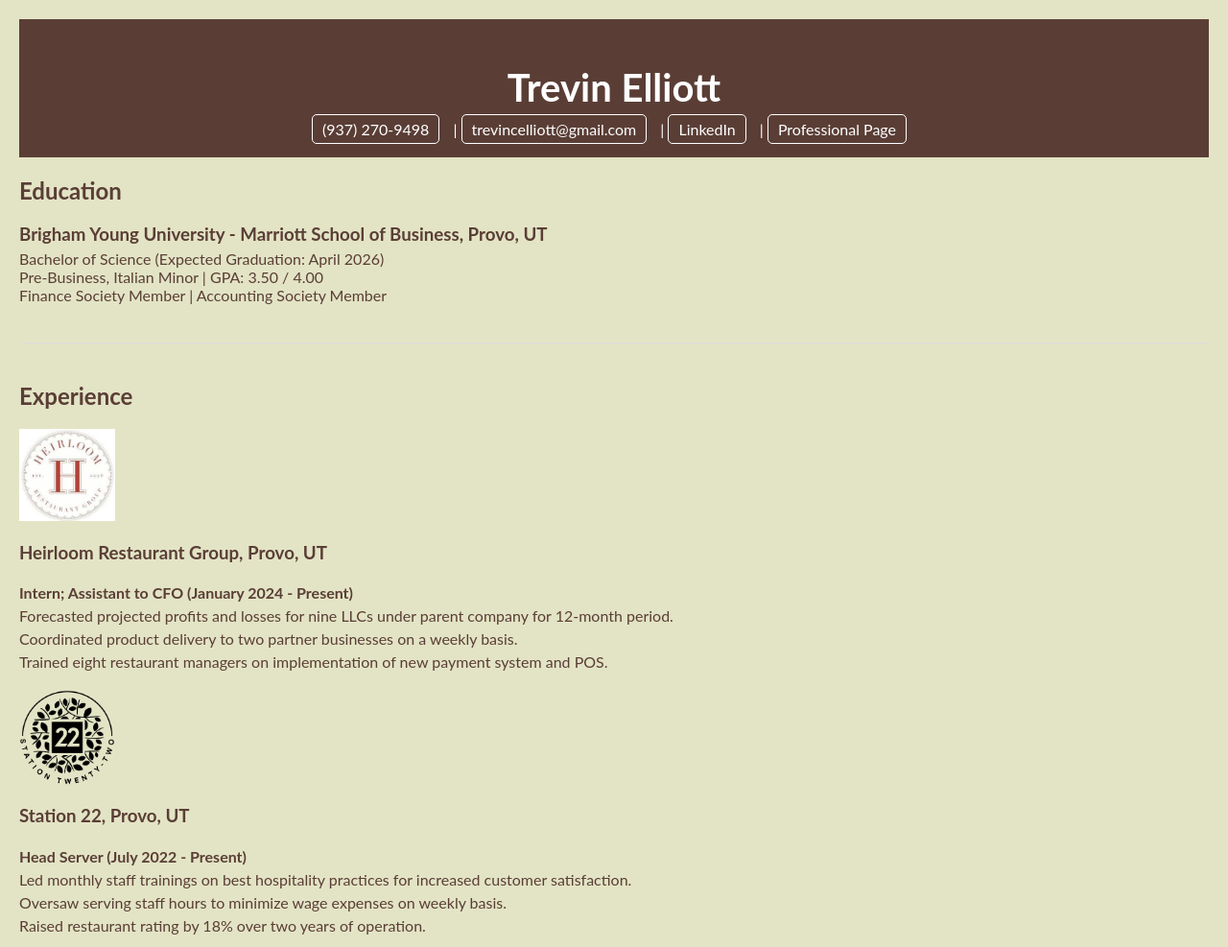
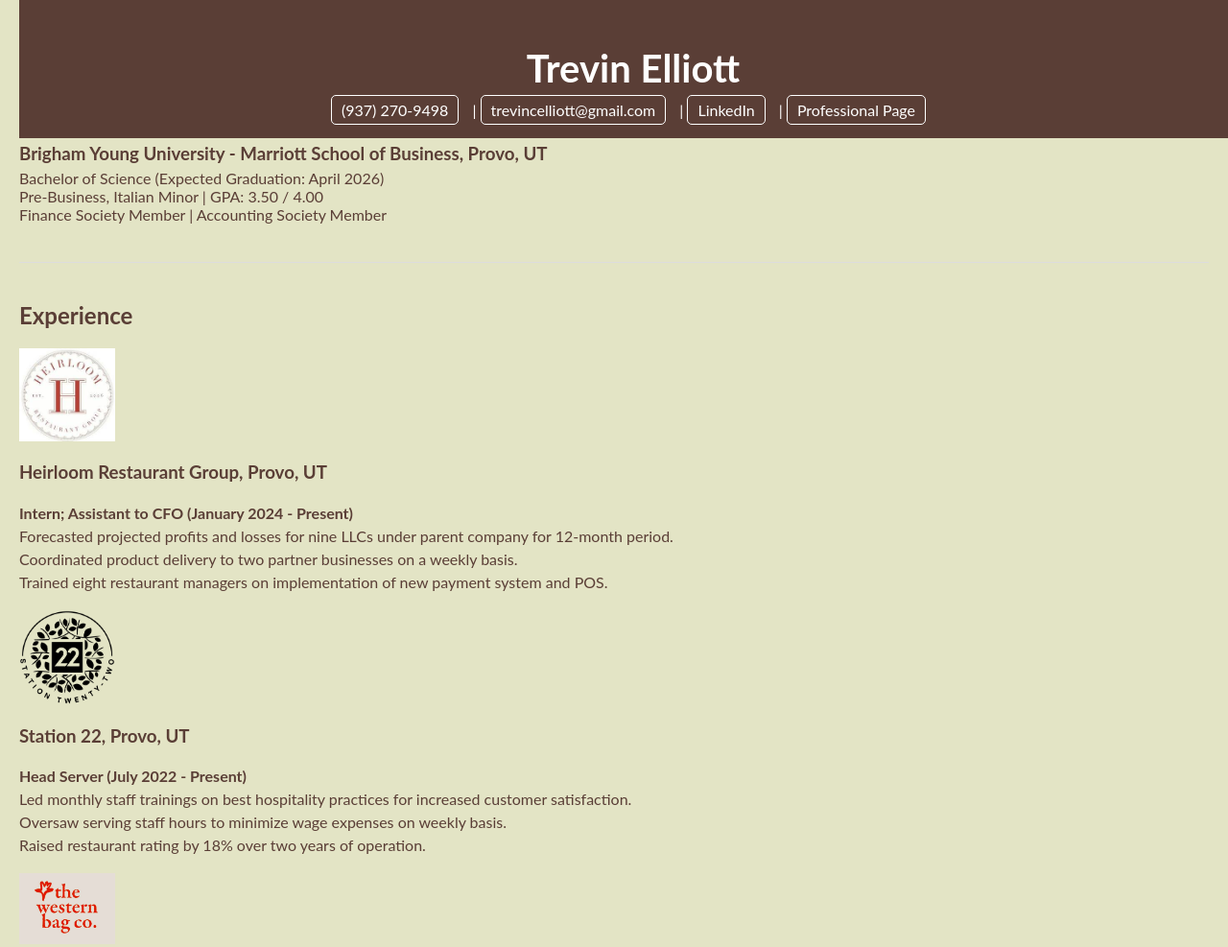
Before and after one commit to trevinelliott/trevinrepository, a plain HTML site: page myown.html in a window 1280 px wide. Shown: the top 987 px of the page at 96% size. Drawn offline with Linux system fonts and the light colour scheme.

Commit message:
Add files via upload

```diff
--- a/css/custom.css
+++ b/css/custom.css
@@ -4,6 +4,7 @@ body {
   padding: 20px;
   background-color: #e3e4c5; /* Light olive background */
   color: #5a3e36; /* Dark brown text */
+  padding-top: 80px; /* Add padding to the top to avoid content overlap */
 }
 
 .header {
@@ -11,6 +12,10 @@ body {
   color: #fff; /* White text */
   padding: 20px 0;
   text-align: center; /* Center the content */
+  position: fixed; /* Fix the header at the top */
+  top: 0;
+  width: 100%; /* Make sure the header spans the full width */
+  z-index: 1000; /* Ensure the header is above other content */
 }
 
 h1 {
```
